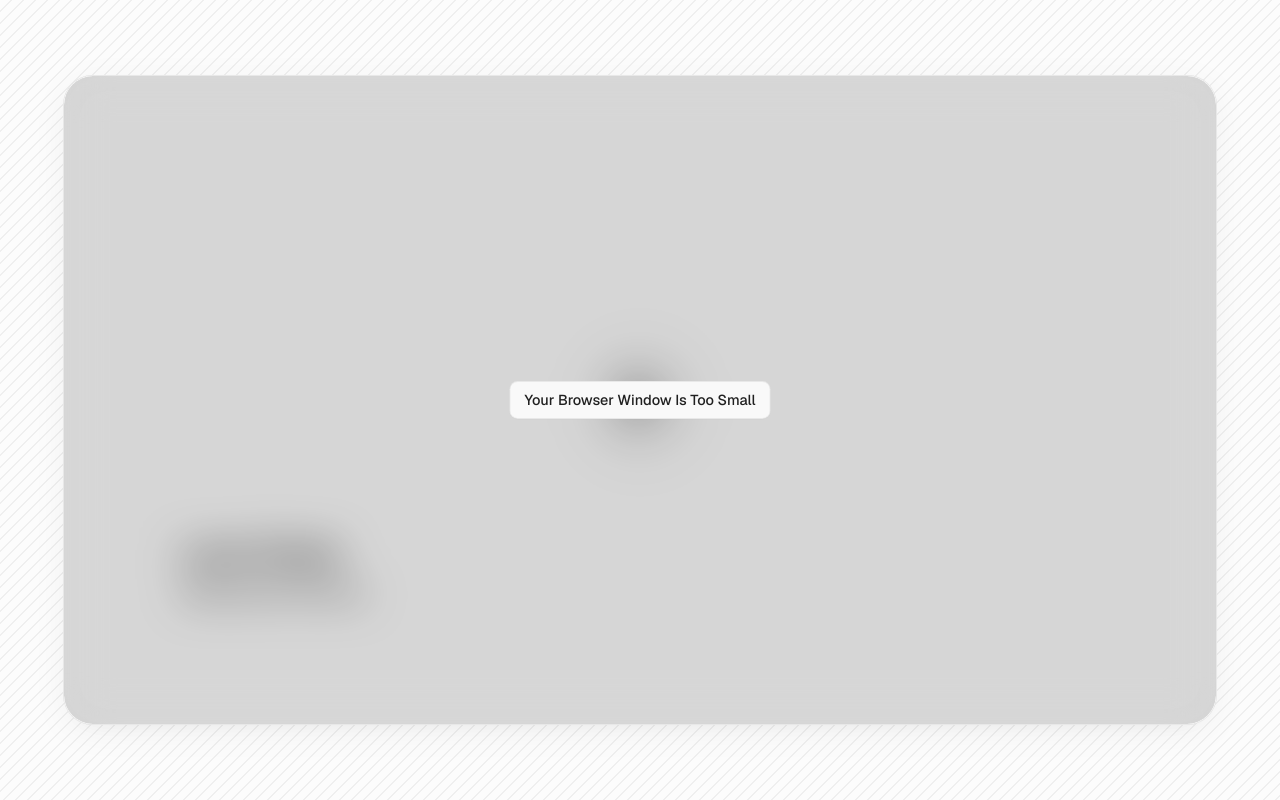
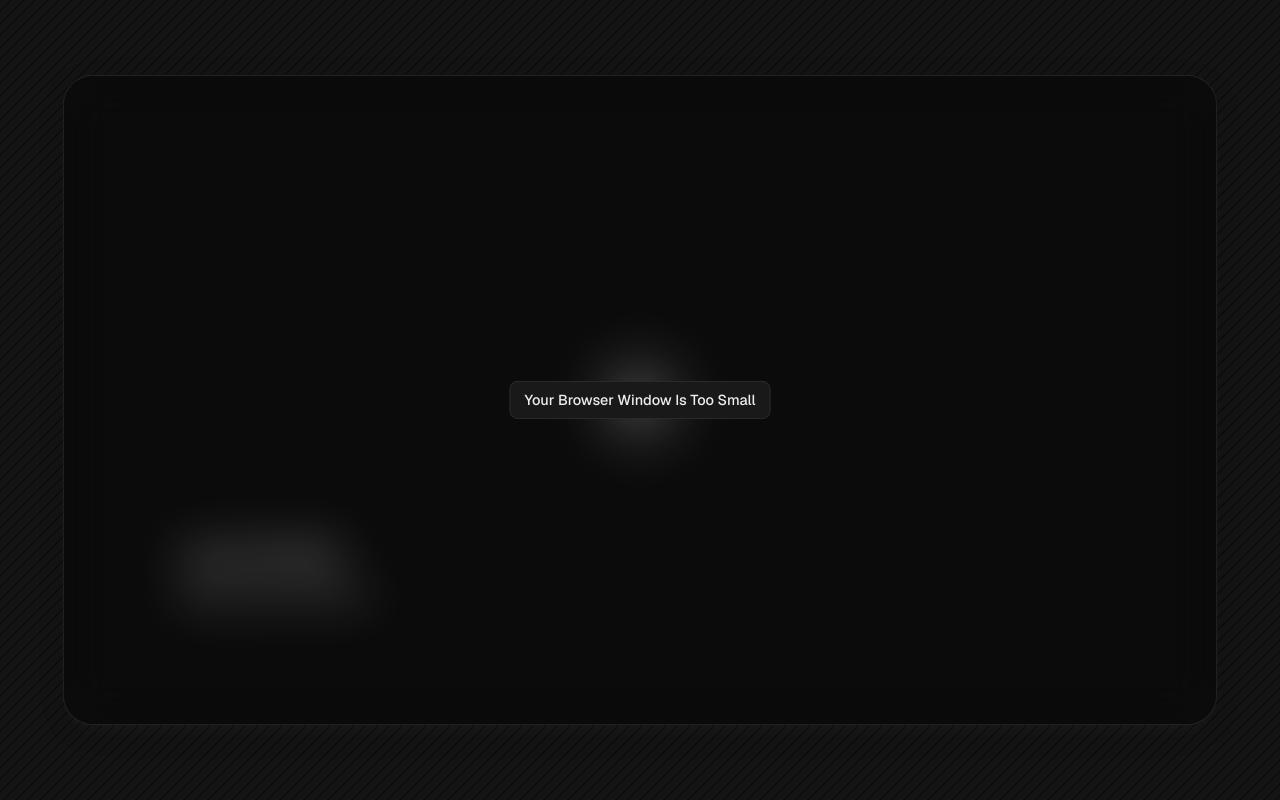
Before and after one commit to skve/demo, a Next.js app: page /views/1 in a window 1280 px wide. Built offline with nearby package versions, Linux system fonts and the light colour scheme.

Commit message:
Enhance slide start button and theme provider
- Force dark theme in layout
- Adjust slide constraint button styling for dark mode
- Refine animation transitions and blur effects
- Update button hover and focus states

Signed-off-by: Luke Shiels <47612057+skve@users.noreply.github.com>

```diff
--- a/src/app/components/slide/slide-constraint.tsx
+++ b/src/app/components/slide/slide-constraint.tsx
@@ -19,8 +19,10 @@
 const buttonVariants: Variants = {
   initial: {
     opacity: 1,
+    filter: "blur(0px)",
   },
   animate: {
+    filter: "blur(1px)",
     opacity: 0,
   },
 };
@@ -37,14 +39,13 @@
 };
 
 const transition: Transition = {
-  delay: buttonDuration,
-  duration: 1,
+  delay: buttonDuration * 0.4,
+  duration: 1.2,
   when: "beforeChildren",
   type: "spring",
   mass: 0.5,
   damping: 10,
-  bounce: 0,
-  stiffness: 100,
+  stiffness: 200,
   ease: "easeInOut",
 };
 
@@ -79,12 +80,12 @@
           initial="initial"
           transition={buttonTransition}
           animate={isStarted ? "animate" : "initial"}
-          className="bg-gray-1 inset-0 absolute w-full h-full flex justify-center items-center"
+          className="bg-black-a2 dark:bg-black-a4 backdrop-blur-md z-50 inset-0 absolute w-full h-full flex justify-center items-center"
         >
           <motion.button
             whileTap={{ scale: 0.9 }}
             onClick={handleStart}
-            className="bg-gray-3 focus:outline-0 focus-visible:ring-2 focus-visible:ring-pink-7 focus-visible:ring-offset-4 focus-visible:ring-offset-gray-1 hover:bg-gray-4 flex items-center justify-center text-gray-10 hover:text-gray-11 transition-colors duration-200 rounded-full px-2.5 py-1.5 size-32 shadow-3"
+            className="bg-gray-2 hover:bg-gray-3 dark:bg-gray-3 focus:outline-0 focus-visible:ring-2 focus-visible:ring-pink-7 focus-visible:ring-offset-4 focus-visible:ring-offset-gray-1 dark:hover:bg-gray-4 flex items-center justify-center text-gray-10 hover:text-gray-11 transition-colors duration-200 rounded-full px-2.5 py-1.5 size-32 shadow-3"
           >
             <PlayIcon className="size-14" />
           </motion.button>
--- a/src/app/layout.tsx
+++ b/src/app/layout.tsx
@@ -32,7 +32,7 @@
       suppressHydrationWarning
     >
       <body className="h-dvh">
-        <ThemeProvider attribute="class">
+        <ThemeProvider attribute="class" forcedTheme="dark">
           <SlideContainer>{children}</SlideContainer>
         </ThemeProvider>
       </body>
```
